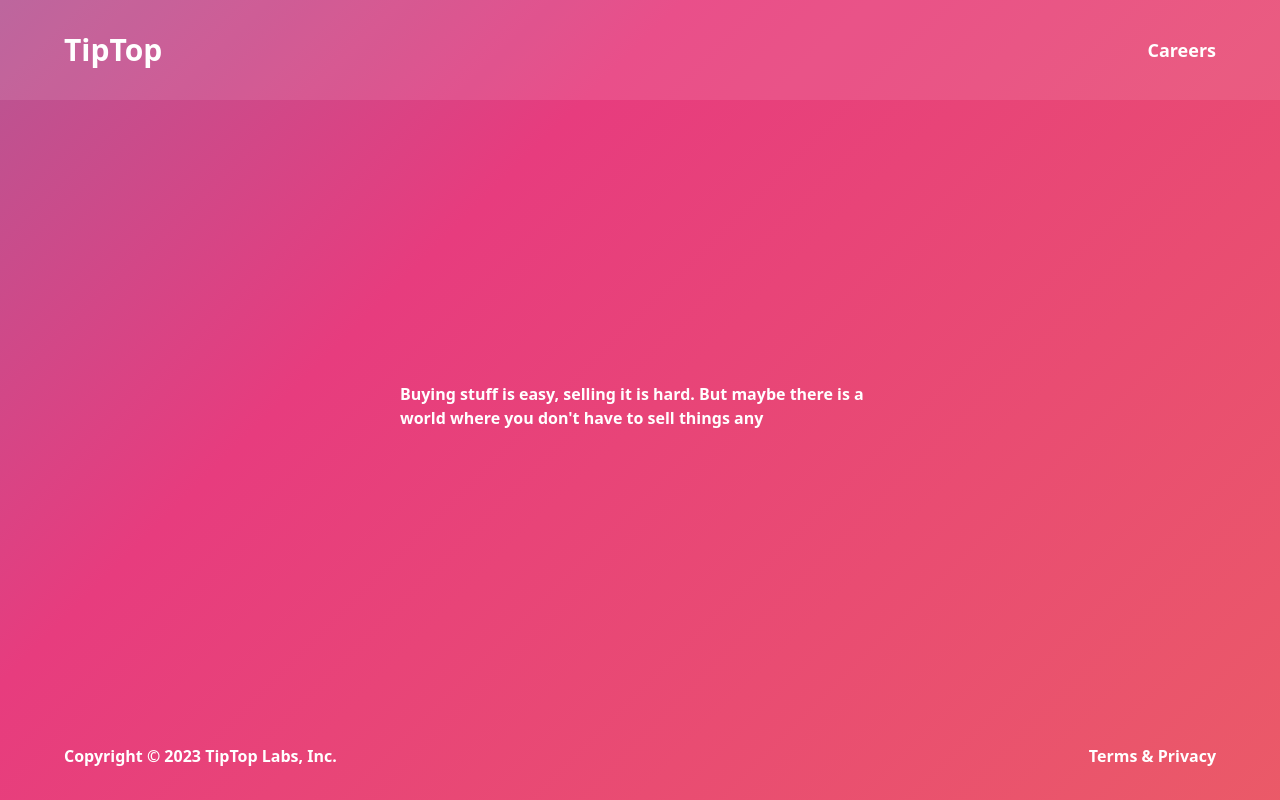
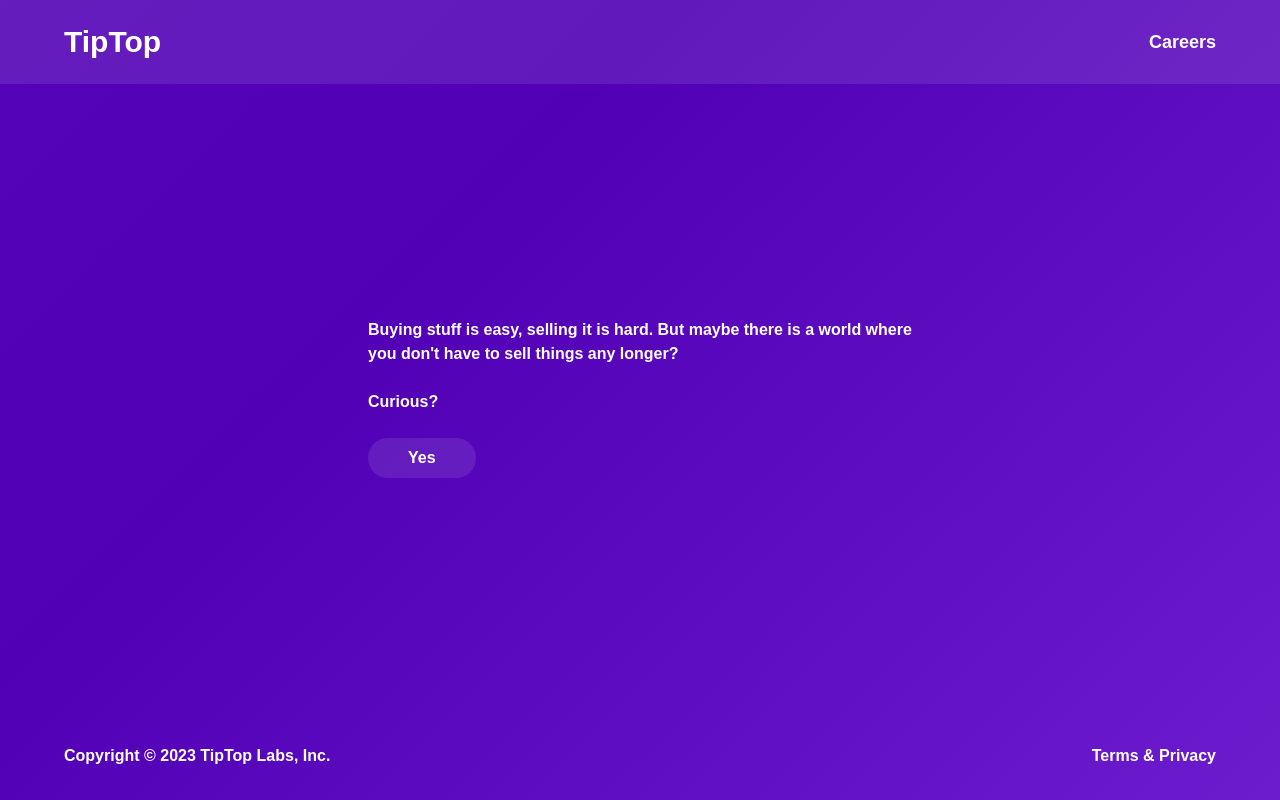
Before and after one commit to JavierUlisesAmarilla/tiptop-landing-page, a React (Vite) app: page / in a window 1280 px wide. Built offline with nearby package versions, Linux system fonts and the light colour scheme.

Commit message:
seasoned

```diff
--- a/src/components/Header.jsx
+++ b/src/components/Header.jsx
@@ -3,7 +3,7 @@ import React from 'react'
 
 export const Header = () => {
   return (
-    <div className='flex items-center justify-between w-full px-16 py-8 bg-gray-100 bg-opacity-10'>
+    <div className='flex items-center justify-between w-full px-16 py-6 bg-gray-100 bg-opacity-10'>
       <div className='text-3xl'>TipTop</div>
       <div className='text-lg'>Careers</div>
     </div>
--- a/src/components/slides/Slide0.jsx
+++ b/src/components/slides/Slide0.jsx
@@ -27,7 +27,7 @@ export const Slide0 = () => {
   }
 
   return (
-    <div className='relative flex flex-col w-full max-w-lg gap-4 p-4 Slide0'>
+    <div className='relative flex flex-col w-full max-w-xl gap-6 p-4 Slide0'>
       {displayIndex >= 0 &&
         <PrintText
           text={'Buying stuff is easy, selling it is hard. But maybe there is a world where you don\'t have to sell things any longer?'}
@@ -42,7 +42,7 @@ export const Slide0 = () => {
       }
       {displayIndex >= 2 &&
         <div
-          className='px-10 py-2 bg-blue-400 rounded-full cursor-pointer bg-opacity-30 w-min'
+          className='px-10 py-2 bg-gray-100 rounded-full cursor-pointer bg-opacity-10 w-min hover:bg-opacity-20'
           onClick={animNextSlide}
         >
           Yes
--- a/src/components/slides/Slide1.jsx
+++ b/src/components/slides/Slide1.jsx
@@ -28,7 +28,7 @@ export const Slide1 = () => {
   }
 
   return (
-    <div className='relative flex flex-col w-full max-w-lg gap-4 Slide1'>
+    <div className='relative flex flex-col w-full max-w-xl gap-6 Slide1'>
       {displayIndex >= 0 &&
         <PrintText
           text={'TipTop finds the things you own in your past Amazon purchases or your receipts and magically creates instant cash offers for you.'}
@@ -54,7 +54,7 @@ export const Slide1 = () => {
       }
       {displayIndex >= 3 &&
         <div
-          className='flex items-center justify-center w-48 px-10 py-2 bg-blue-400 rounded-full cursor-pointer bg-opacity-30'
+          className='flex items-center justify-center w-48 px-10 py-2 bg-gray-100 rounded-full cursor-pointer bg-opacity-10 hover:bg-opacity-20'
           onClick={animNextSlide}
         >
           Join waitlist
--- a/src/components/slides/Slide2.jsx
+++ b/src/components/slides/Slide2.jsx
@@ -33,7 +33,7 @@ export const Slide2 = () => {
   }, [displayIndex])
 
   return (
-    <div className='relative flex flex-col w-full max-w-lg gap-4 Slide2'>
+    <div className='relative flex flex-col w-full max-w-xl gap-6 Slide2'>
       {displayIndex >= 0 &&
         <PrintText
           text={'Please enter your phone number below to join our waitlist.'}
@@ -42,7 +42,7 @@ export const Slide2 = () => {
       }
       {displayIndex >= 1 &&
         <input
-          className='px-4 py-2 bg-blue-400 rounded-full bg-opacity-30'
+          className='px-4 py-2 bg-gray-100 border-none rounded-full outline-none bg-opacity-10 hover:bg-opacity-20'
           type='tel'
           placeholder='Phone number'
           value={'(123) 456 - 7890'}
@@ -53,7 +53,7 @@ export const Slide2 = () => {
       }
       {displayIndex >= 2 &&
         <div
-          className='flex items-center justify-center w-24 px-10 py-2 bg-blue-400 rounded-full cursor-pointer bg-opacity-30'
+          className='flex items-center justify-center w-24 px-10 py-2 bg-gray-100 rounded-full cursor-pointer bg-opacity-10 hover:bg-opacity-20'
           onClick={nextDisplayIndex}
         >
           Next
@@ -67,7 +67,7 @@ export const Slide2 = () => {
       }
       {displayIndex >= 4 &&
         <input
-          className='px-4 py-2 bg-blue-400 rounded-full bg-opacity-30'
+          className='px-4 py-2 bg-gray-100 border-none rounded-full outline-none bg-opacity-10 hover:bg-opacity-20'
           placeholder='Code'
           value={'123456'}
           onChange={() => {
@@ -77,7 +77,7 @@ export const Slide2 = () => {
       }
       {displayIndex >= 5 &&
         <div
-          className='flex items-center justify-center w-24 px-10 py-2 bg-blue-400 rounded-full cursor-pointer bg-opacity-30'
+          className='flex items-center justify-center w-24 px-10 py-2 bg-gray-100 rounded-full cursor-pointer bg-opacity-10 hover:bg-opacity-20'
           onClick={nextDisplayIndex}
         >
           Next
@@ -91,7 +91,7 @@ export const Slide2 = () => {
       }
       {displayIndex >= 7 &&
         <input
-          className='px-4 py-2 bg-blue-400 rounded-full bg-opacity-30'
+          className='px-4 py-2 bg-gray-100 border-none rounded-full outline-none bg-opacity-10 hover:bg-opacity-20'
           placeholder='Name'
           value={'Zeus'}
           onChange={() => {
@@ -101,7 +101,7 @@ export const Slide2 = () => {
       }
       {displayIndex >= 8 &&
         <div
-          className='flex items-center justify-center w-24 px-10 py-2 bg-blue-400 rounded-full cursor-pointer bg-opacity-30'
+          className='flex items-center justify-center w-24 px-10 py-2 bg-gray-100 rounded-full cursor-pointer bg-opacity-10 hover:bg-opacity-20'
           onClick={animNextSlide}
         >
           Next
--- a/src/components/slides/Slide3.jsx
+++ b/src/components/slides/Slide3.jsx
@@ -10,7 +10,7 @@ export const Slide3 = () => {
   }
 
   return (
-    <div className='flex flex-col w-full max-w-lg gap-4'>
+    <div className='flex flex-col w-full max-w-xl gap-6'>
       {displayIndex >= 0 &&
         <PrintText
           text={'Thank you!'}
--- a/src/components/utils/PrintText.jsx
+++ b/src/components/utils/PrintText.jsx
@@ -4,7 +4,7 @@ import React, {useState, useEffect} from 'react'
 let printText
 
 
-export const PrintText = ({text, delay = 50, callback}) => {
+export const PrintText = ({text, delay = 5, callback}) => {
   const [displayText, setDisplayText] = useState('')
 
   const animateText = () => {
--- a/src/index.css
+++ b/src/index.css
@@ -17,7 +17,7 @@
 }
 
 .App {
-  background: linear-gradient(-45deg, #EE7752, #E73C7E, #23A6D5, #23D5AB);
+  background: linear-gradient(-45deg, #8638e5, #5100b5, #5f0ec1, #015f96);
   background-size: 400% 400%;
   -webkit-animation: Gradient 15s ease infinite;
   -moz-animation: Gradient 15s ease infinite;
@@ -32,6 +32,7 @@
 #root {
   width: 100vw;
   height: 100vh;
+  font-family: 'Metro Sans', sans-serif;
 }
 
 @-webkit-keyframes Gradient {
```
